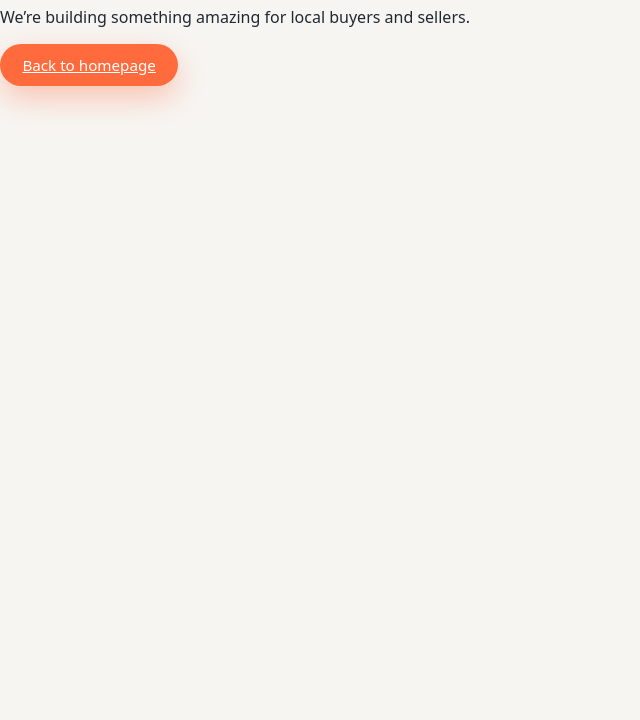
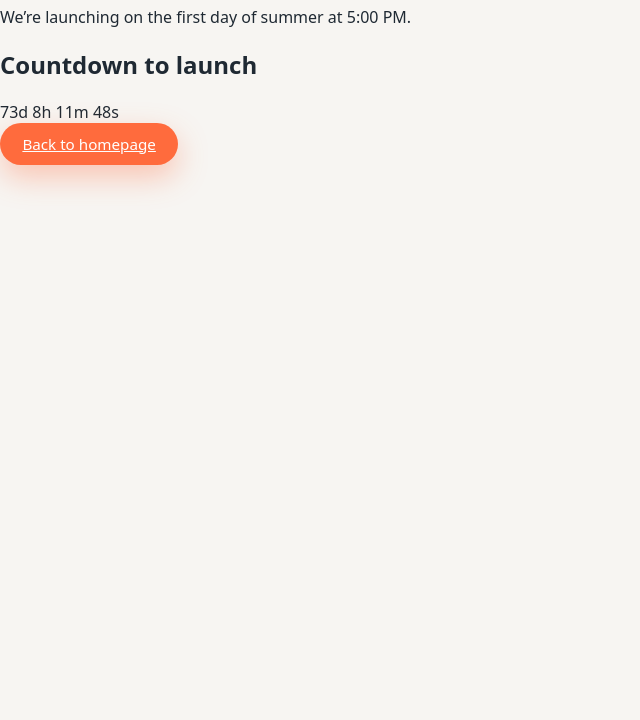
Before and after one commit to pigiyplayz/Sellnook-Frontend, a website: page frontend/coming-soon.html in a window 1280 px wide. Shown: the part 80-800 px from the top of the page, without its empty margins (0-640 px from the left). Drawn offline with Linux system fonts and the light colour scheme.

Commit message:
Update coming-soon.html

```diff
--- a/frontend/coming-soon.html
+++ b/frontend/coming-soon.html
@@ -6,11 +6,39 @@
   <meta name="viewport" content="width=device-width, initial-scale=1" />
   <link rel="stylesheet" href="styles.css" />
 </head>
-<body class="sn-coming-soon">
+<body class="sn-coming-soon-body">
   <div class="sn-coming-container">
-    <h1>SellNook is coming soon</h1>
-    <p>We’re building something amazing for local buyers and sellers.</p>
-    <a href="index.html" class="sn-btn sn-btn-primary">Back to homepage</a>
+    <h1>SellNook is coming this summer</h1>
+    <p>We’re launching on the first day of summer at 5:00 PM.</p>
+
+    <h2>Countdown to launch</h2>
+    <div id="countdown" class="sn-countdown">Loading…</div>
+
+    <a href="index.html" class="sn-btn sn-btn-primary sn-coming-btn">
+      Back to homepage
+    </a>
   </div>
+
+  <script>
+    const launchDate = new Date("June 20, 2026 17:00:00 EDT").getTime();
+
+    setInterval(() => {
+      const now = new Date().getTime();
+      const distance = launchDate - now;
+
+      if (distance <= 0) {
+        document.getElementById("countdown").textContent = "We’re live!";
+        return;
+      }
+
+      const days = Math.floor(distance / (1000 * 60 * 60 * 24));
+      const hours = Math.floor((distance % (1000 * 60 * 60 * 24)) / (1000 * 60 * 60));
+      const minutes = Math.floor((distance % (1000 * 60 * 60)) / (1000 * 60));
+      const seconds = Math.floor((distance % (1000 * 60)) / 1000);
+
+      document.getElementById("countdown").textContent =
+        `${days}d ${hours}h ${minutes}m ${seconds}s`;
+    }, 1000);
+  </script>
 </body>
 </html>
```
